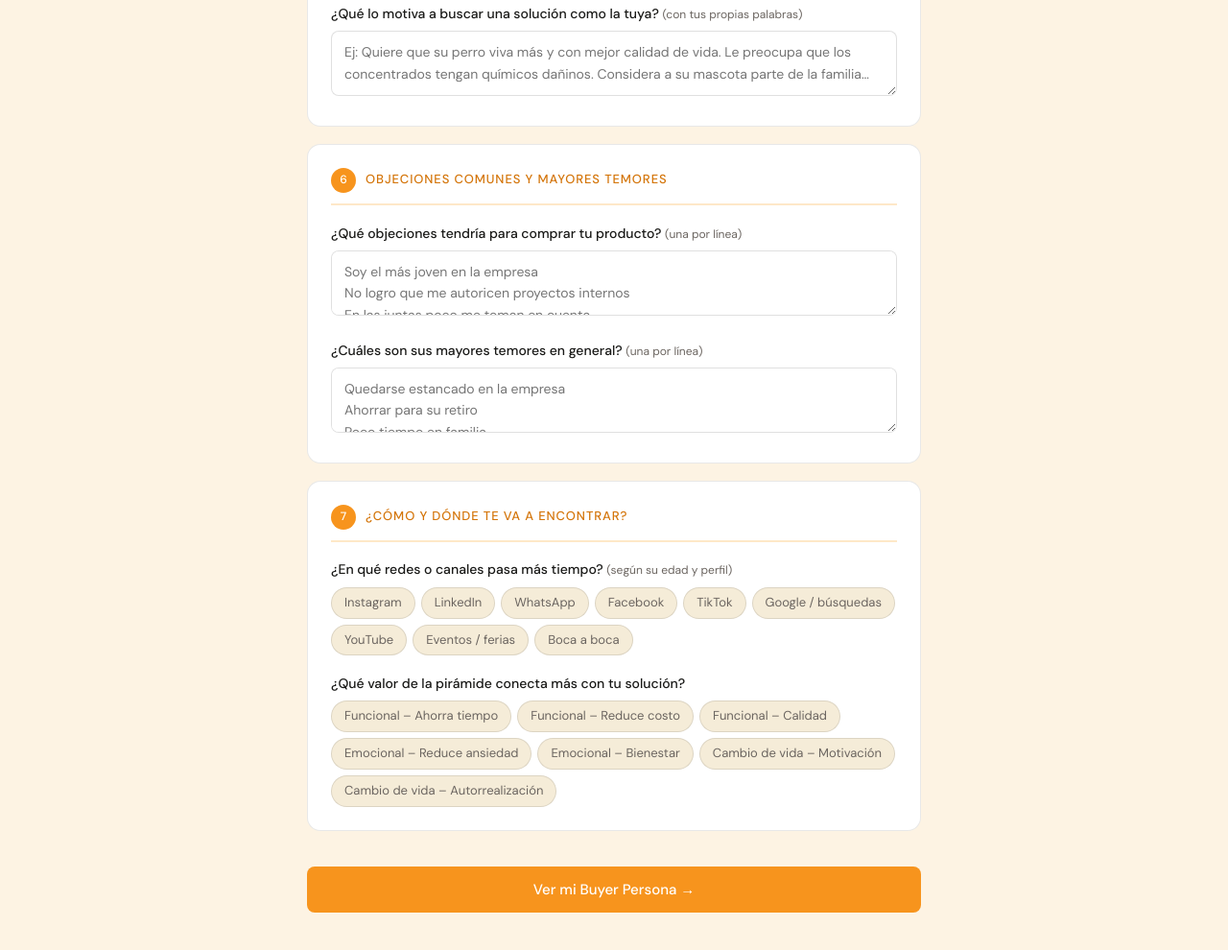
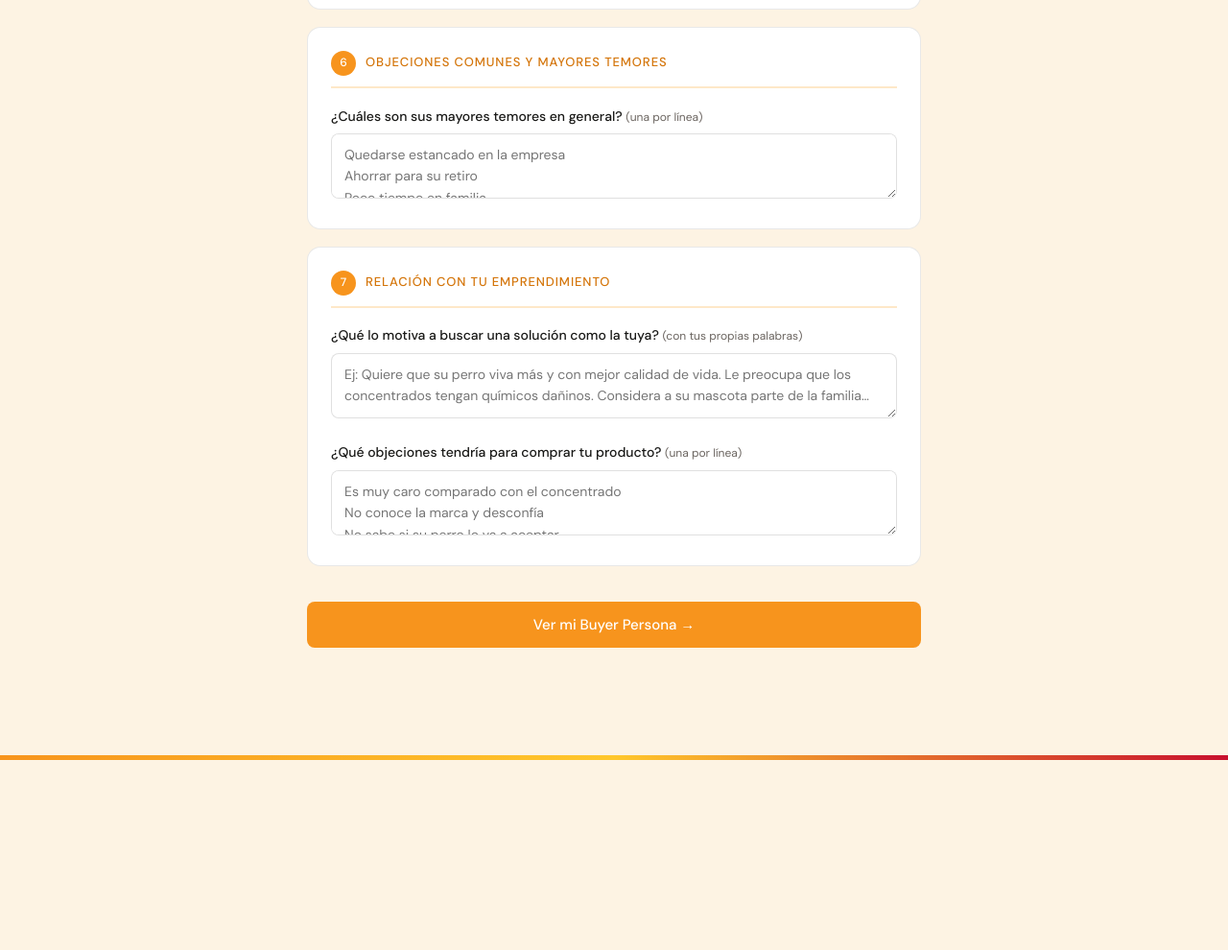
Before and after one commit to bedataco/buyer-persona-clase, a plain HTML site: page index.html in a window 1280 px wide. Shown: the part 2315-3305 px from the top of the page at 96% size. After the commit the page ends 3107 px from the top, so only its background shows below. Drawn offline with Linux system fonts and the light colour scheme.

Commit message:
Add files via upload

```diff
--- a/index.html
+++ b/index.html
@@ -273,53 +273,27 @@
       <label>¿Qué hace en su tiempo libre? <span>(separa con comas)</span></label>
       <input type="text" id="hobbies" placeholder="Ej: Correr en maratones, fútbol americano, vino, viajar, desayunar con amigos…">
     </div>
-    <div class="q">
-      <label>¿Qué lo motiva a buscar una solución como la tuya? <span>(con tus propias palabras)</span></label>
-      <textarea id="motivacion" placeholder="Ej: Quiere que su perro viva más y con mejor calidad de vida. Le preocupa que los concentrados tengan químicos dañinos. Considera a su mascota parte de la familia…"></textarea>
-    </div>
   </div>
 
   <!-- 6. OBJECIONES Y TEMORES -->
   <div class="section">
     <div class="sec-header"><div class="sec-num">6</div><div class="sec-title">Objeciones comunes y mayores temores</div></div>
     <div class="q">
-      <label>¿Qué objeciones tendría para comprar tu producto? <span>(una por línea)</span></label>
-      <textarea id="objeciones" placeholder="Soy el más joven en la empresa&#10;No logro que me autoricen proyectos internos&#10;En las juntas poco me toman en cuenta"></textarea>
-    </div>
-    <div class="q">
       <label>¿Cuáles son sus mayores temores en general? <span>(una por línea)</span></label>
       <textarea id="temores" placeholder="Quedarse estancado en la empresa&#10;Ahorrar para su retiro&#10;Poco tiempo en familia&#10;La vida pasa demasiado rápido"></textarea>
     </div>
   </div>
 
-  <!-- 7. CANALES Y VALORES -->
+  <!-- 7. RELACIÓN CON TU EMPRENDIMIENTO -->
   <div class="section">
-    <div class="sec-header"><div class="sec-num">7</div><div class="sec-title">¿Cómo y dónde te va a encontrar?</div></div>
+    <div class="sec-header"><div class="sec-num">7</div><div class="sec-title">Relación con tu emprendimiento</div></div>
     <div class="q">
-      <label>¿En qué redes o canales pasa más tiempo? <span>(según su edad y perfil)</span></label>
-      <div class="chips" id="canal-chips">
-        <span class="chip" onclick="tog(this,'canal')">Instagram</span>
-        <span class="chip" onclick="tog(this,'canal')">LinkedIn</span>
-        <span class="chip" onclick="tog(this,'canal')">WhatsApp</span>
-        <span class="chip" onclick="tog(this,'canal')">Facebook</span>
-        <span class="chip" onclick="tog(this,'canal')">TikTok</span>
-        <span class="chip" onclick="tog(this,'canal')">Google / búsquedas</span>
-        <span class="chip" onclick="tog(this,'canal')">YouTube</span>
-        <span class="chip" onclick="tog(this,'canal')">Eventos / ferias</span>
-        <span class="chip" onclick="tog(this,'canal')">Boca a boca</span>
-      </div>
+      <label>¿Qué lo motiva a buscar una solución como la tuya? <span>(con tus propias palabras)</span></label>
+      <textarea id="motivacion" placeholder="Ej: Quiere que su perro viva más y con mejor calidad de vida. Le preocupa que los concentrados tengan químicos dañinos. Considera a su mascota parte de la familia…"></textarea>
     </div>
     <div class="q">
-      <label>¿Qué valor de la pirámide conecta más con tu solución?</label>
-      <div class="chips" id="valor-chips">
-        <span class="chip" onclick="tog(this,'valor')">Funcional – Ahorra tiempo</span>
-        <span class="chip" onclick="tog(this,'valor')">Funcional – Reduce costo</span>
-        <span class="chip" onclick="tog(this,'valor')">Funcional – Calidad</span>
-        <span class="chip" onclick="tog(this,'valor')">Emocional – Reduce ansiedad</span>
-        <span class="chip" onclick="tog(this,'valor')">Emocional – Bienestar</span>
-        <span class="chip" onclick="tog(this,'valor')">Cambio de vida – Motivación</span>
-        <span class="chip" onclick="tog(this,'valor')">Cambio de vida – Autorrealización</span>
-      </div>
+      <label>¿Qué objeciones tendría para comprar tu producto? <span>(una por línea)</span></label>
+      <textarea id="objeciones" placeholder="Es muy caro comparado con el concentrado&#10;No conoce la marca y desconfía&#10;No sabe si su perro lo va a aceptar&#10;No tiene tiempo para prepararlo"></textarea>
     </div>
   </div>
 
@@ -378,14 +352,6 @@
           <div class="p-col-gap">
             <div class="p-col-t">Motivaciones</div>
             <div class="p-col-v" id="r-motivacion">—</div>
-          </div>
-          <div class="p-col-gap">
-            <div class="p-col-t">Canales</div>
-            <div class="p-col-v" id="r-canal">—</div>
-          </div>
-          <div class="p-col-gap">
-            <div class="p-col-t">Valores pirámide</div>
-            <div class="p-col-v" id="r-valor">—</div>
           </div>
         </div>
         <div class="p-col">
@@ -509,16 +475,6 @@ function generate() {
   document.getElementById('r-objeciones').innerHTML = lines(txt('objeciones'));
   document.getElementById('r-temores').innerHTML = lines(txt('temores'));
 
-  // Canales
-  var canal = gc('canal');
-  document.getElementById('r-canal').innerHTML = canal
-    ? canal.map(function(v){return '<span>'+v+'</span>';}).join('') : '<span>—</span>';
-
-  // Valor pirámide
-  var valor = gc('valor');
-  document.getElementById('r-valor').innerHTML = valor
-    ? valor.map(function(v){return '<span>'+v+'</span>';}).join('') : '<span>—</span>';
-
   // Mostrar
   var res = document.getElementById('result');
   res.style.display = 'block';
@@ -539,9 +495,7 @@ function generate() {
     objProfesional: txt('obj-profesional'), objPersonal: txt('obj-personal'),
     retoProfesional: txt('reto-profesional'), retoPersonal: txt('reto-personal'),
     hobbies: hob, motivacion: txt('motivacion'),
-    objeciones: txt('objeciones'), temores: txt('temores'),
-    canal: (gc('canal')||[]).join(', '),
-    valor: (gc('valor')||[]).join(', ')
+    objeciones: txt('objeciones'), temores: txt('temores')
   };
 
   fetch(SCRIPT_URL, { method:'POST', body:JSON.stringify(payload) })
```
